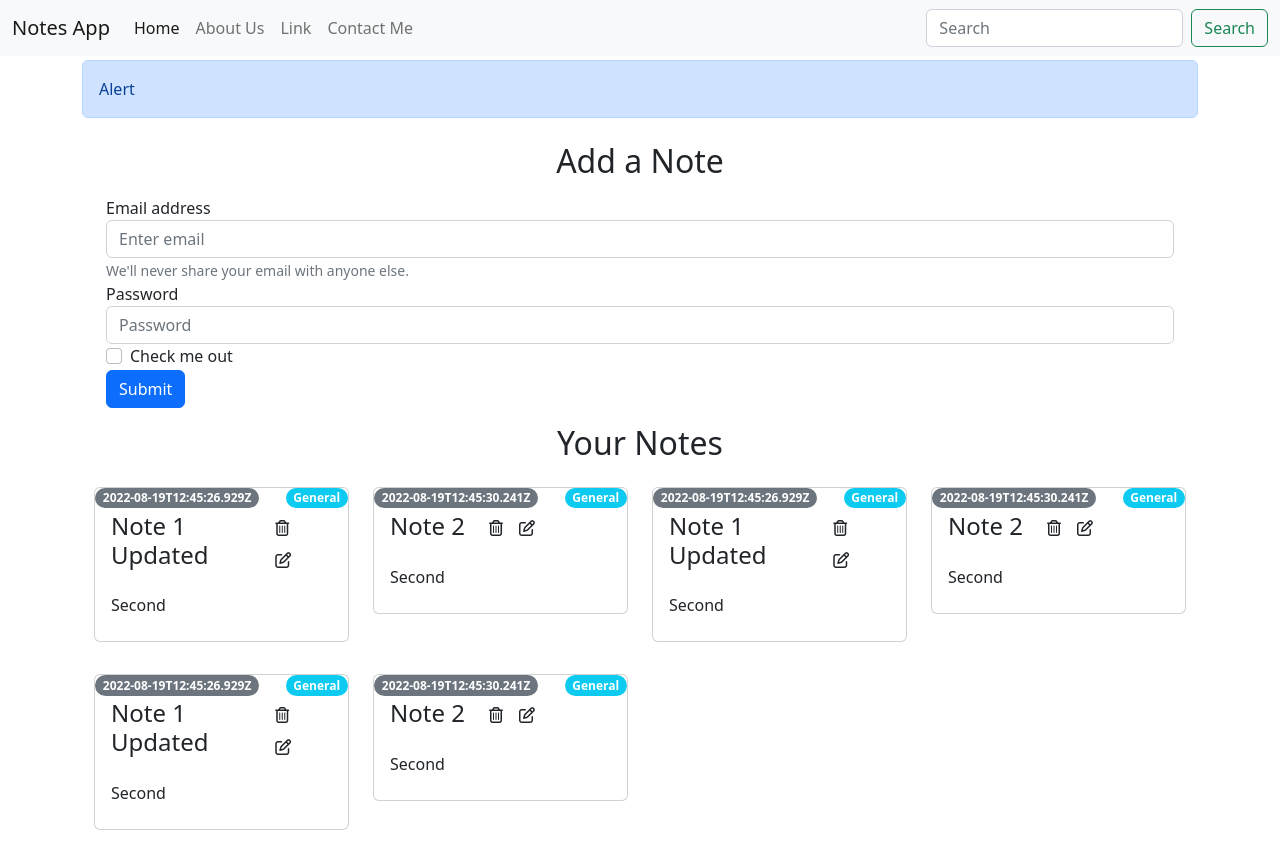
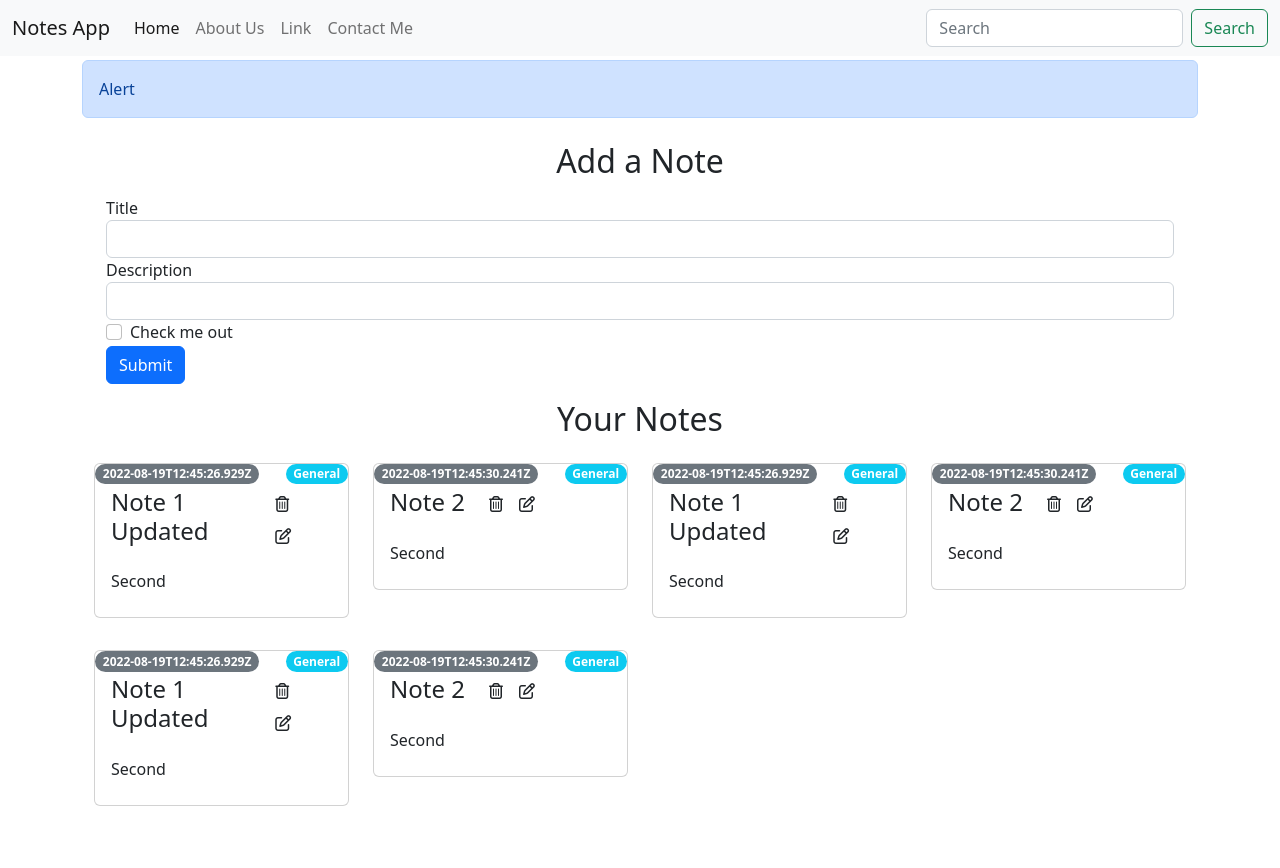
Before and after one commit to bharatsharma19/Notebook-App-Frontend, a React (Create React App) app: page / in a window 1280 px wide. After the commit the page ends 846 px from the top, so only its background shows below. Built offline with nearby package versions, Linux system fonts and the light colour scheme.

Commit message:
Add Note Client SIde

```diff
--- a/src/components/AddNote.jsx
+++ b/src/components/AddNote.jsx
@@ -1,25 +1,39 @@
-import React from 'react'
+import React, { useContext, useState } from 'react'
+import noteContext from "../context/notes/noteContext"
 
 const AddNote = () => {
+    const context = useContext(noteContext)
+    const { addNote } = context
+
+    const [note, setNote] = useState({ title: "", description: "", tag: "General" })
+
+    const handleClick = (e) => {
+        e.preventDefault();
+        addNote(note.title, note.description, note.tag);
+    }
+
+    const onChange = (e) => {
+        setNote({ ...note, [e.target.name]: e.target.value })
+    }
+
     return (
         <div>
             <div className="container my-2">
                 <h2 className='text-center'>Add a Note</h2>
                 <form className='my-3'>
                     <div className="form-group">
-                        <label htmlFor="exampleInputEmail1">Email address</label>
-                        <input type="email" className="form-control" id="exampleInputEmail1" aria-describedby="emailHelp" placeholder="Enter email" />
-                        <small id="emailHelp" className="form-text text-muted">We'll never share your email with anyone else.</small>
+                        <label htmlFor="title">Title</label>
+                        <input type="text" className="form-control" id="title" name='title' aria-describedby="emailHelp" onChange={onChange} />
                     </div>
                     <div className="form-group">
-                        <label htmlFor="exampleInputPassword1">Password</label>
-                        <input type="password" className="form-control" id="exampleInputPassword1" placeholder="Password" />
+                        <label htmlFor="desc">Description</label>
+                        <input type="text" className="form-control" id="description" name="description" onChange={onChange} />
                     </div>
                     <div className="form-group form-check">
                         <input type="checkbox" className="form-check-input" id="exampleCheck1" />
                         <label className="form-check-label" htmlFor="exampleCheck1">Check me out</label>
                     </div>
-                    <button type="submit" className="btn btn-primary">Submit</button>
+                    <button type="submit" className="btn btn-primary" onClick={handleClick}>Submit</button>
                 </form>
             </div>
         </div>
--- a/src/components/Home.jsx
+++ b/src/components/Home.jsx
@@ -1,5 +1,4 @@
 import React from 'react'
-import AddNote from './AddNote'
 import Notes from './Notes'
 import Alert from './Alert';
 
--- a/src/context/notes/NoteState.js
+++ b/src/context/notes/NoteState.js
@@ -63,16 +63,18 @@
 
   // Add a Note
   const addNote = (title, description, tag) => {
+    console.log("Adding a new Note");
+
     const note = {
       _id: "62ff85e7a488ffbbea0a880021",
       user: "62f4044bc3cd607dac73ec4c",
-      title: "Note 3",
-      desc: "Addeddasaaaaaa",
-      tag: "General",
+      title: title,
+      desc: description,
+      tag: tag,
       date: "2022-08-19T12:45:30.241Z",
       __v: 0,
     };
-    setNotes(notes.push(note));
+    setNotes(notes.concat(note));
   };
 
   // Delete a Note
```
